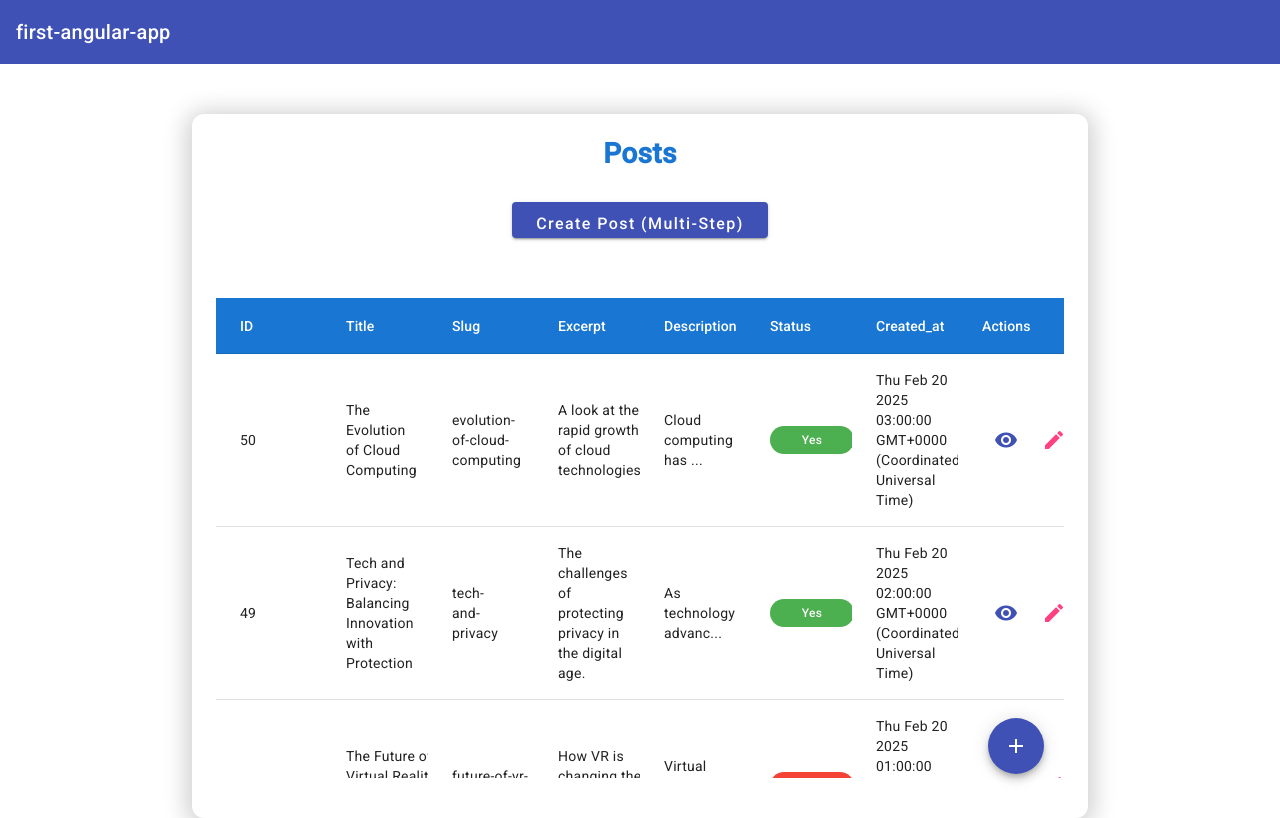
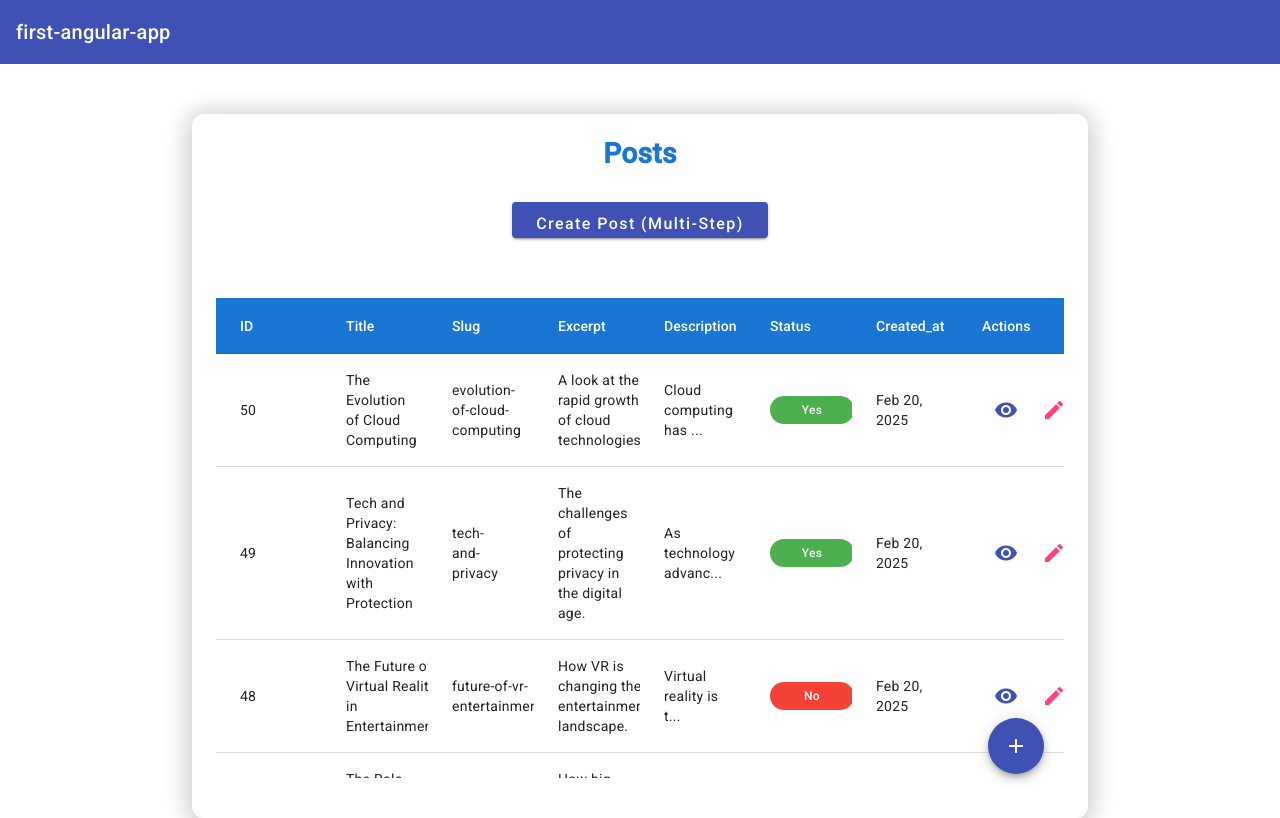
Before and after one commit to traximuser6/kinetix, an Angular app: page / in a window 1280 px wide. Built offline with nearby package versions, Linux system fonts and the light colour scheme.

Commit message:
Date formatted for post lists page

```diff
--- a/src/app/components/post-list/post-list.component.html
+++ b/src/app/components/post-list/post-list.component.html
@@ -64,7 +64,7 @@
         <!-- created at -->
         <ng-container matColumnDef="created_at">
           <mat-header-cell *matHeaderCellDef> Created_at </mat-header-cell>
-          <mat-cell *matCellDef="let post"> {{ post.created_at }}</mat-cell>
+          <mat-cell *matCellDef="let post"> {{ post.created_at | date }}</mat-cell>
         </ng-container>
 
         <!-- action buttons -->
--- a/src/app/components/post-list/post-list.component.ts
+++ b/src/app/components/post-list/post-list.component.ts
@@ -9,7 +9,7 @@ import { MatIconModule } from '@angular/material/icon';
 import { MatTooltipModule } from '@angular/material/tooltip';
 import { MatDialog, MatDialogModule } from '@angular/material/dialog';
 import { PostDetailDialogComponent } from "../post-detail-dialog/post-detail-dialog.component";
-import { SlicePipe } from "@angular/common";
+import { DatePipe, SlicePipe } from "@angular/common";
 
 @Component({
   selector: 'app-post-list',
@@ -22,7 +22,8 @@ import { SlicePipe } from "@angular/common";
     MatIconModule,
     MatTooltipModule,
     MatDialogModule,
-    SlicePipe
+    SlicePipe, DatePipe
+
   ],
   templateUrl: './post-list.component.html',
   styleUrls: ['./post-list.component.css']
```
